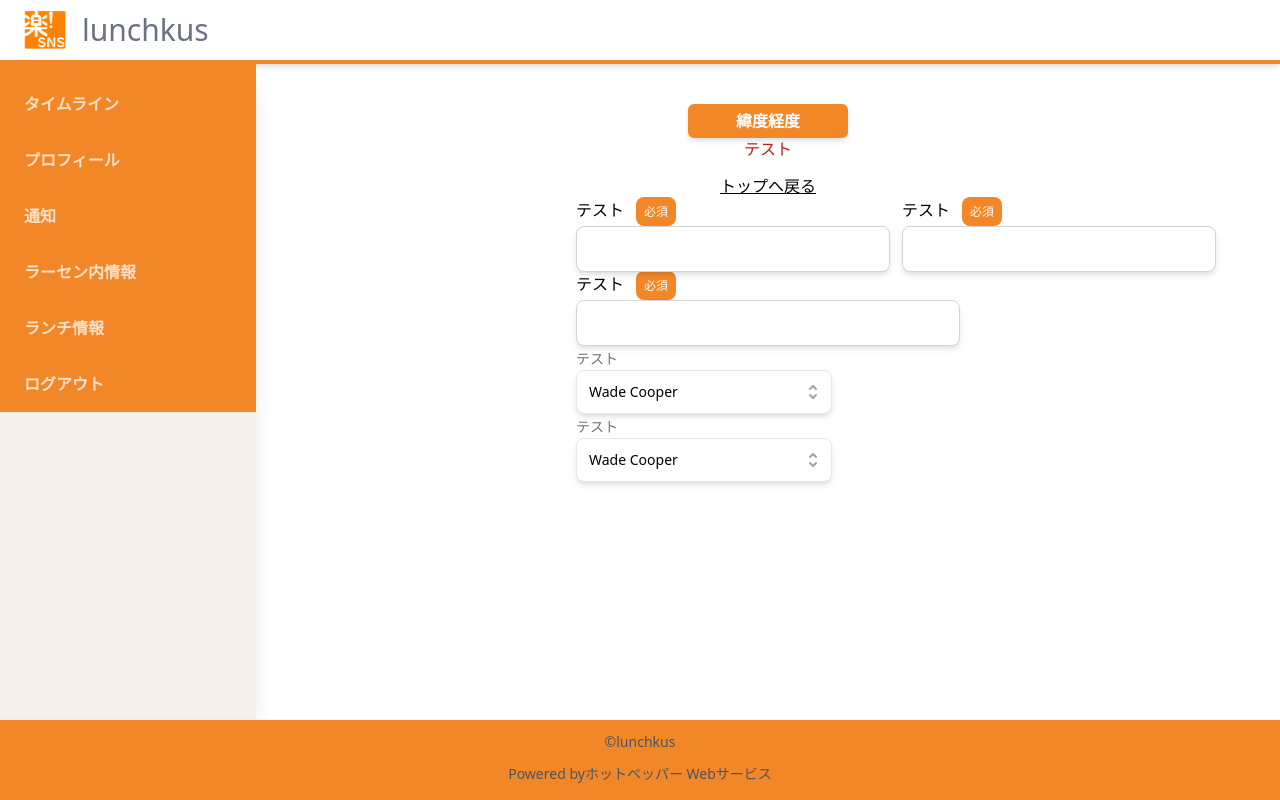
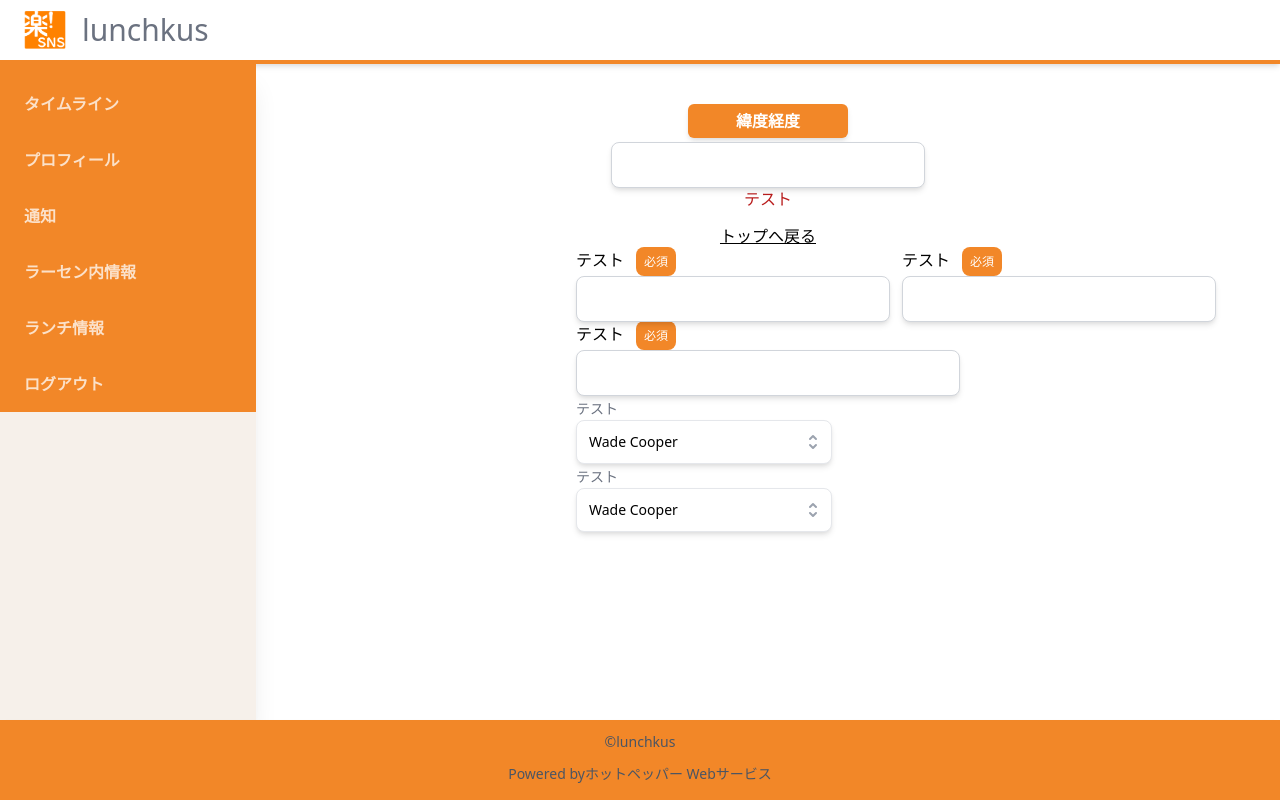
Before and after one commit to suzu1997/rakus-sns-app, a Next.js app: page /aaa/test in a window 1280 px wide. Built offline with nearby package versions, Linux system fonts and the light colour scheme.

Commit message:
コンポーネント作成

```diff
--- /dev/null
+++ b/src/components/Lunch/GetAddress.tsx
@@ -0,0 +1,10 @@
+import { FC, memo } from "react";
+import { TextInput } from "../Form/TextInput";
+
+export const GetAddress: FC = memo(() => {
+  return (
+    <>
+      <TextInput label="" type="text" fullWidth={false} required={false} />
+    </>
+  );
+});
--- a/src/hooks/getAddress.ts
+++ b/src/hooks/getAddress.ts
@@ -1,8 +1,7 @@
 import axios from "axios";
 import { useState } from "react";
 
-export const useGetAddress = () => {
-  const [zipcode] = useState("");
+export const useGetAddress = (zipcode: string) => {
   const [address, setAddress] = useState("");
   const [errorOfAddress, setErrorOfAddress] = useState("");
   /**
@@ -37,5 +36,5 @@ export const useGetAddress = () => {
       setErrorOfAddress("住所が見つかりません");
     }
   };
-  return { address, errorOfAddress };
+  return { getAddress, address, errorOfAddress };
 };
--- a/src/pages/aaa/test.tsx
+++ b/src/pages/aaa/test.tsx
@@ -7,6 +7,7 @@ import Cookie from "universal-cookie";
 import axios from "axios";
 import { Button } from "../../components/Button/Button";
 import { GoogleMap } from "../../components/Lunch/GoogleMap";
+import { GetAddress } from "../../components/Lunch/GetAddress";
 
 const Test: NextPage = () => {
   const [latitudeData, setLatitudeData] = useState("");
@@ -63,6 +64,8 @@ const Test: NextPage = () => {
         <GoogleMap latitude={latitudeData} longitude={longitudeData} />
       )}
 
+      <GetAddress />
+
       <p className="font-mono text-red-700">テスト</p>
       <Link href="/">
         <a className="underline hover:text-blue-800 mt-3">トップへ戻る</a>
```
